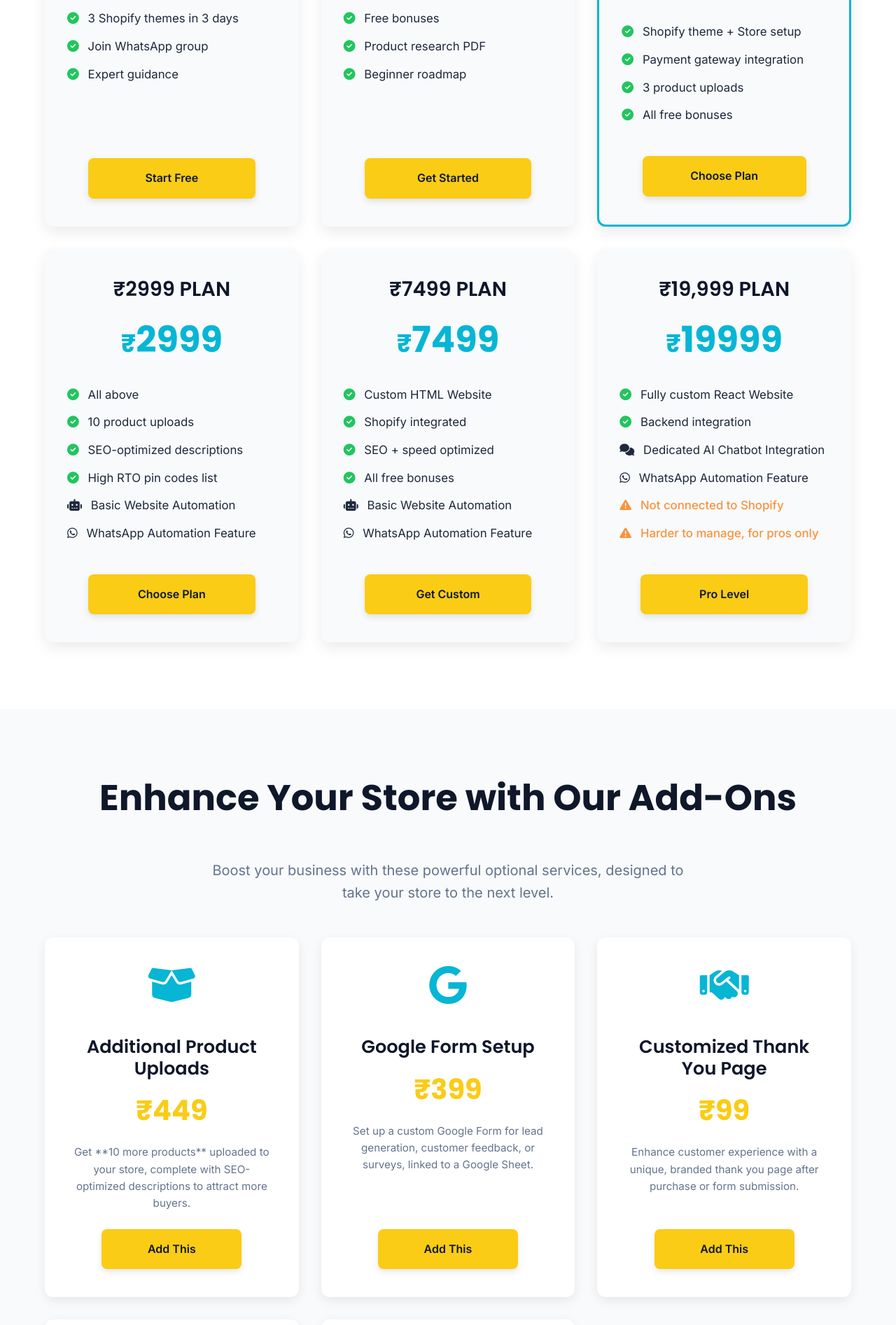
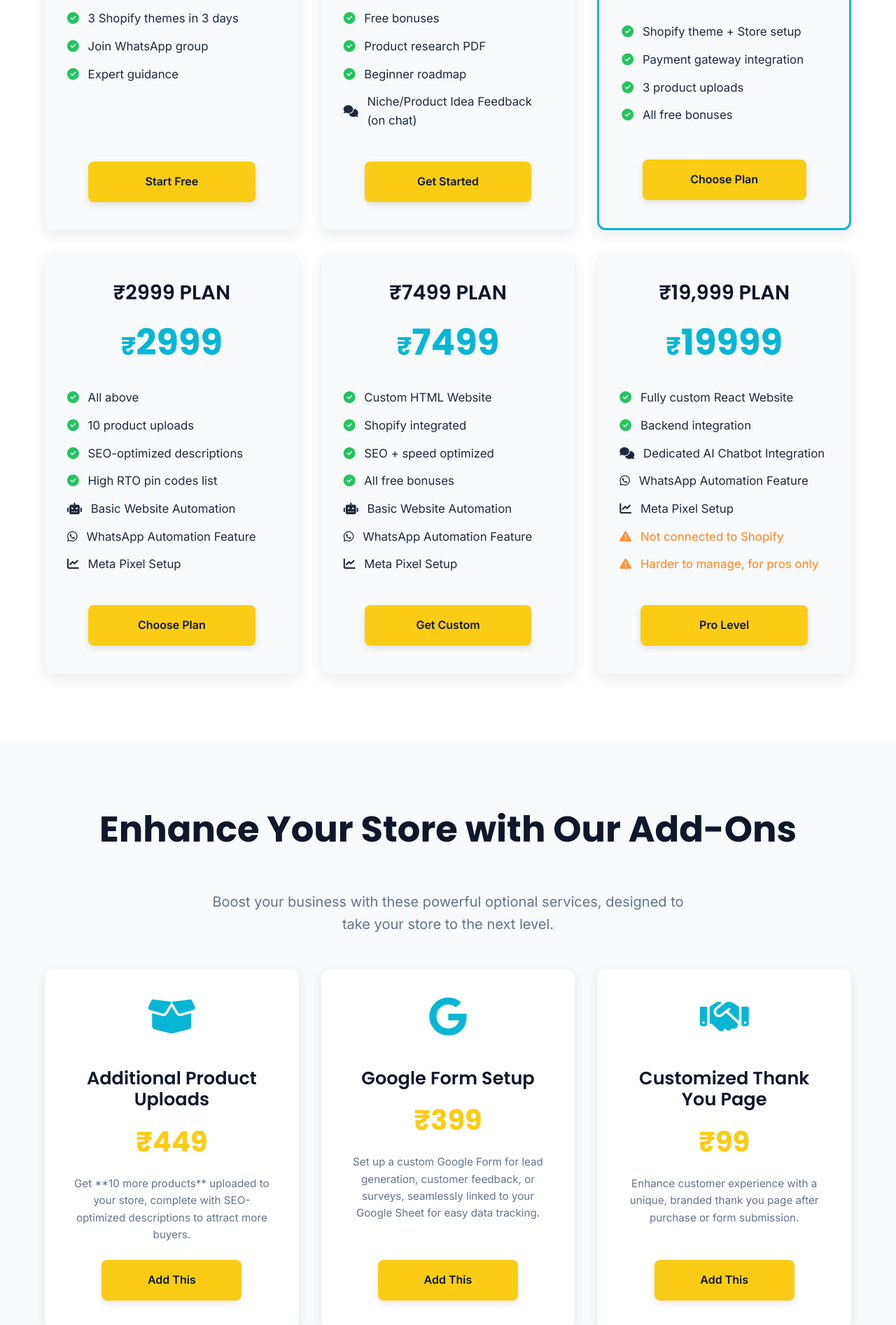
Before and after one commit to Plantlessvegetation/readyflow.in, a plain HTML site: page index.html in a window 1280 px wide. Shown: the part 5606-7500 px from the top of the page at 70% size. Drawn offline with Linux system fonts and the light colour scheme.

```diff
--- a/css/style.css
+++ b/css/style.css
@@ -321,7 +321,7 @@
 .about-section {
     background-color: var(--white);
     padding: 6rem 0;
-    text-align: center; /* Center content within the container */
+    text-align: center;
 }
 
 .about-content {
--- a/index.html
+++ b/index.html
@@ -14,7 +14,7 @@
     <link rel="stylesheet" href="https://cdnjs.cloudflare.com/ajax/libs/font-awesome/6.5.2/css/all.min.css" referrerpolicy="no-referrer" />
 
     <link rel="stylesheet" href="css/style.css">
-    <link rel="icon" type="image/png" href="favicon.png"> <!-- Favicon link added here -->
+    <link rel="icon" type="image/png" href="favicon.png"> <!-- Favicon link -->
 </head>
 <body>
     <header class="navbar" id="navbar">
@@ -156,6 +156,7 @@
                             <li><i class="fas fa-check-circle"></i> Free bonuses</li>
                             <li><i class="fas fa-check-circle"></i> Product research PDF</li>
                             <li><i class="fas fa-check-circle"></i> Beginner roadmap</li>
+                            <li><i class="fas fa-comments"></i> Niche/Product Idea Feedback (on chat)</li> <!-- NEW FEATURE -->
                         </ul>
                         <a href="https://wa.me/918602555840?text=Hey%2C%20I%20am%20ready%20to%20be%20a%20future%20entrepreneur%20with%20the%20299%20plan%21%20Please%20tell%20me%20more%20about%20it." target="_blank" class="btn btn-primary">Get Started</a>
                     </div>
@@ -183,6 +184,7 @@
                             <li><i class="fas fa-check-circle"></i> High RTO pin codes list</li>
                             <li><i class="fas fa-robot"></i> Basic Website Automation</li> <!-- Added feature -->
                             <li><i class="fab fa-whatsapp"></i> WhatsApp Automation Feature</li> <!-- Added feature -->
+                            <li><i class="fas fa-chart-line"></i> Meta Pixel Setup</li> <!-- NEW FEATURE -->
                         </ul>
                         <a href="https://wa.me/918602555840?text=Hey%2C%20I%20am%20ready%20to%20be%20a%20future%20entrepreneur%20with%20the%202999%20plan%21%20Please%20tell%20me%20more%20about%20it." target="_blank" class="btn btn-primary">Choose Plan</a>
                     </div>
@@ -197,6 +199,7 @@
                             <li><i class="fas fa-check-circle"></i> All free bonuses</li>
                             <li><i class="fas fa-robot"></i> Basic Website Automation</li> <!-- Added feature -->
                             <li><i class="fab fa-whatsapp"></i> WhatsApp Automation Feature</li> <!-- Added feature -->
+                            <li><i class="fas fa-chart-line"></i> Meta Pixel Setup</li> <!-- NEW FEATURE -->
                         </ul>
                         <a href="https://wa.me/918602555840?text=Hey%2C%20I%20am%20ready%20to%20be%20a%20future%20entrepreneur%20with%20the%207499%20plan%21%20Please%20tell%20me%20more%20about%20it." target="_blank" class="btn btn-primary">Get Custom</a>
                     </div>
@@ -209,6 +212,7 @@
                             <li><i class="fas fa-check-circle"></i> Backend integration</li>
                             <li><i class="fas fa-comments"></i> Dedicated AI Chatbot Integration</li> <!-- New Feature -->
                             <li><i class="fab fa-whatsapp"></i> WhatsApp Automation Feature</li> <!-- New Feature -->
+                            <li><i class="fas fa-chart-line"></i> Meta Pixel Setup</li> <!-- NEW FEATURE -->
                             <li class="warning"><i class="fas fa-exclamation-triangle"></i> Not connected to Shopify</li>
                             <li class="warning"><i class="fas fa-exclamation-triangle"></i> Harder to manage, for pros only</li>
                         </ul>
@@ -238,7 +242,7 @@
                         <i class="fab fa-google"></i>
                         <h3>Google Form Setup</h3>
                         <p class="add-on-price">₹399</p>
-                        <p class="add-on-desc">Set up a custom Google Form for lead generation, customer feedback, or surveys, linked to a Google Sheet.</p>
+                        <p class="add-on-desc">Set up a custom Google Form for lead generation, customer feedback, or surveys, seamlessly linked to your Google Sheet for easy data tracking.</p>
                         <a href="https://wa.me/918602555840?text=Hey%2C%20I%20want%20to%20add%20on%20Google%20Form%20Setup%20for%20my%20business." target="_blank" class="btn btn-primary">Add This</a>
                     </div>
 
@@ -345,6 +349,9 @@
         </div>
     </footer>
 
+    <!-- Chatbot Widget HTML Structure (REMOVED) -->
+    <!-- The chatbot HTML structure has been removed as per your request -->
+
     <script src="js/script.js"></script>
 </body>
 </html>
--- a/js/script.js
+++ b/js/script.js
@@ -23,7 +23,7 @@
     const sections = document.querySelectorAll('main section'); // Select only main content sections
     const navLinks = document.querySelectorAll('.nav-link');
 
-    // Dynamic Navbar on Scroll - NEW
+    // Dynamic Navbar on Scroll
     function handleScrollNavbar() {
         if (window.scrollY > 50) { // Add 'scrolled' class after scrolling down 50px
             navbar.classList.add('scrolled');
```
